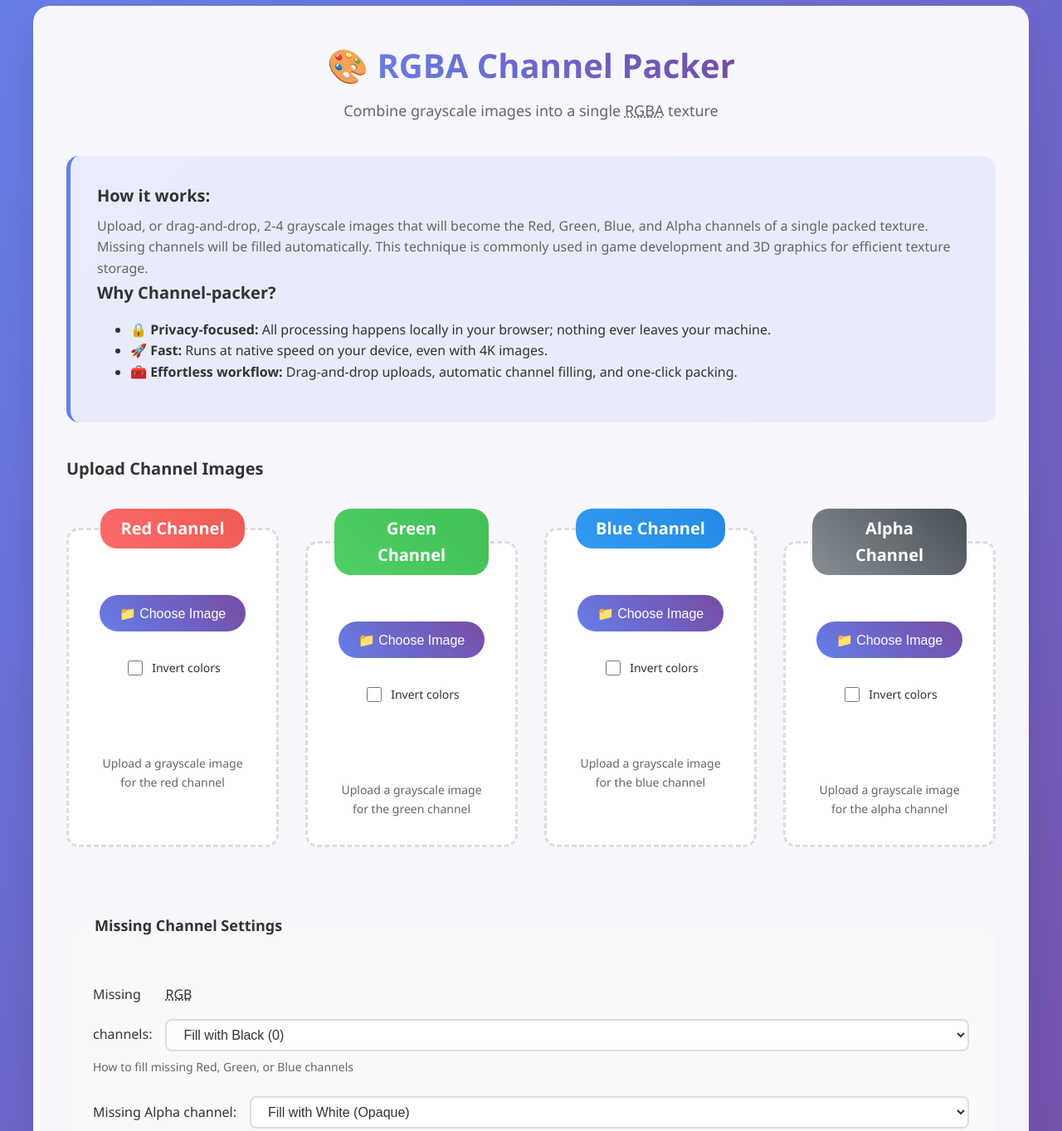
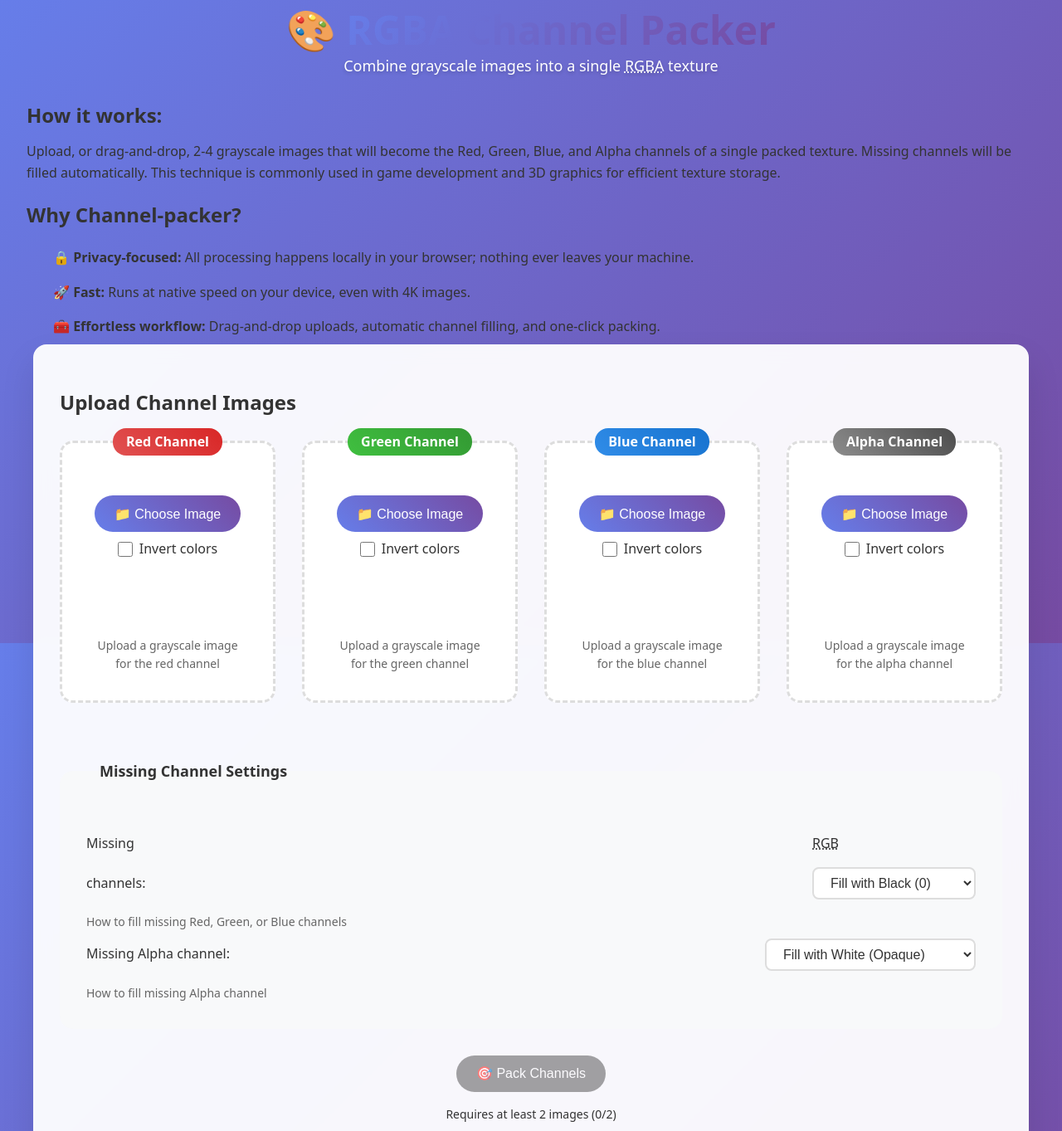
Before and after one commit to tsvenbla/tsvenbla.github.io, a plain HTML site: page channelpacker/index.html in a window 1280 px wide. Shown: the part 25-1388 px from the top of the page at 83% size. Drawn offline with Linux system fonts and the light colour scheme.

Commit message:
Update styles.css

```diff
--- a/channelpacker/styles.css
+++ b/channelpacker/styles.css
@@ -1,532 +1,517 @@
-/* CSS Custom Properties */
 :root {
-    --primary-gradient: linear-gradient(135deg, #667eea 0%, #764ba2 100%);
-    --accent-gradient: linear-gradient(45deg, #667eea, #764ba2);
-    --success-gradient: linear-gradient(45deg, #4caf50, #45a049);
-    --warning-gradient: linear-gradient(45deg, #ff9800, #f57c00);
-
-    --red-channel: linear-gradient(45deg, #ff6b6b, #ee5a52);
-    --green-channel: linear-gradient(45deg, #51cf66, #40c057);
-    --blue-channel: linear-gradient(45deg, #339af0, #228be6);
-    --alpha-channel: linear-gradient(45deg, #868e96, #495057);
-
+    --primary: #667eea;
+    --primary-dark: #5a67d8;
+    --secondary: #764ba2;
+    --success: #4caf50;
+    --warning: #ff9800;
+    --error: #f44336;
     --white: #ffffff;
-    --light-gray: #f8f9fa;
-    --medium-gray: #666666;
-    --dark-gray: #333333;
-    --border-gray: #dddddd;
-    --success-green: #4caf50;
-
-    --border-radius-sm: 10px;
-    --border-radius-md: 15px;
-    --border-radius-lg: 20px;
-    --border-radius-xl: 25px;
-    --border-radius-pill: 30px;
-
-    --shadow-sm: 0 2px 8px rgba(0, 0, 0, 0.1);
-    --shadow-md: 0 5px 15px rgba(0, 0, 0, 0.1);
-    --shadow-lg: 0 10px 25px rgba(0, 0, 0, 0.15);
-    --shadow-xl: 0 20px 40px rgba(0, 0, 0, 0.1);
-
-    --transition-fast: 0.2s ease;
-    --transition-normal: 0.3s ease;
-
-    --spacing-xs: 0.5rem;
-    --spacing-sm: 1rem;
-    --spacing-md: 1.5rem;
-    --spacing-lg: 2rem;
-    --spacing-xl: 2.5rem;
-
-    --font-size-sm: 0.875rem;
-    --font-size-base: 1rem;
-    --font-size-lg: 1.125rem;
-    --font-size-xl: 1.25rem;
-    --font-size-2xl: 1.5rem;
-    --font-size-3xl: 2rem;
-    --font-size-4xl: 2.5rem;
+    --gray-light: #f8f9fa;
+    --gray-medium: #666666;
+    --gray-dark: #333333;
+    --border: #dddddd;
+    --shadow: rgba(0, 0, 0, 0.1);
+    --radius: 1rem;
+    --transition: 0.3s ease;
+    --spacing: clamp(1rem, 3vw, 2rem);
 }
 
-/* Reset and Base Styles */
 *,
 *::before,
 *::after {
     box-sizing: border-box;
+    margin: 0;
+}
+
+html {
+    height: 100%;
+    line-height: 1.6;
+    -webkit-text-size-adjust: 100%;
 }
 
 body {
-    margin: 0;
-    padding: var(--spacing-lg);
-    font-family: 'Segoe UI', Tahoma, Geneva, Verdana, sans-serif;
-    line-height: 1.6;
-    color: var(--dark-gray);
-    background: var(--primary-gradient);
-    min-height: 100vh;
+    min-height: 100%;
+    font-family: system-ui, -apple-system, sans-serif;
+    color: var(--gray-dark);
+    background: linear-gradient(135deg, #667eea 0%, #764ba2 100%);
+    padding: var(--spacing);
 }
 
-/* Main Container */
-article {
-    max-width: 1200px;
+header {
+    max-width: 75rem;
+    margin: 0 auto var(--spacing) auto;
+    text-align: center;
+}
+
+main {
+    max-width: 75rem;
     margin: 0 auto;
     background: rgba(255, 255, 255, 0.95);
-    border-radius: var(--border-radius-lg);
-    padding: var(--spacing-xl);
-    box-shadow: var(--shadow-xl);
+    border-radius: var(--radius);
+    padding: var(--spacing);
+    box-shadow: 0 1.25rem 2.5rem var(--shadow);
     backdrop-filter: blur(10px);
 }
 
-/* Header */
-article > header {
-    text-align: center;
-    margin-bottom: var(--spacing-xl);
+/* Typography */
+h1,
+h2,
+h3 {
+    line-height: 1.2;
+    font-weight: 700;
 }
 
 h1 {
-    margin: 0 0 var(--spacing-xs) 0;
-    font-size: clamp(var(--font-size-2xl), 5vw, var(--font-size-4xl));
-    font-weight: 700;
-    color: var(--dark-gray);
+    font-size: clamp(2rem, 5vw, 3rem);
+    color: var(--gray-dark);
 }
 
-.gradient-text {
-    background: var(--accent-gradient);
+h1 span:not([aria-hidden]) {
+    background: linear-gradient(135deg, #667eea 0%, #764ba2 100%);
     -webkit-background-clip: text;
+    background-clip: text;
     -webkit-text-fill-color: transparent;
-    background-clip: text;
+    display: inline-block;
 }
 
-hgroup p {
-    margin: 0 0 var(--spacing-xl) 0;
-    color: var(--medium-gray);
-    font-size: var(--font-size-lg);
+h2 {
+    font-size: clamp(1.25rem, 3vw, 1.5rem);
+    margin-block: 1.5rem 1rem;
+}
+
+p {
+    margin-block-end: 1rem;
+}
+
+a {
+    color: var(--primary);
+    text-decoration: none;
+    border-bottom: 2px solid transparent;
+    transition: border-color var(--transition);
+}
+
+a:hover,
+a:focus {
+    border-bottom-color: currentColor;
+}
+
+a:focus-visible {
+    outline: 3px solid var(--primary);
+    outline-offset: 4px;
+    border-radius: 2px;
+}
+
+/* Header */
+header hgroup p {
+    font-size: 1.125rem;
+    color: var(--white);
+    text-shadow: 0 2px 4px rgba(0, 0, 0, 0.2);
 }
 
 /* Info Section */
-article > section {
-    background: rgba(102, 126, 234, 0.1);
-    padding: var(--spacing-lg);
-    border-radius: var(--border-radius-md);
-    margin-bottom: var(--spacing-xl);
+main>section:first-child {
+    background: hsla(250, 65%, 60%, 0.1);
+    padding: var(--spacing);
+    border-radius: calc(var(--radius) / 2);
     border-left: 5px solid #667eea;
+    margin-block-end: calc(var(--spacing) * 1.5);
 }
 
-article > section h2 {
-    color: var(--dark-gray);
-    margin: 0 0 var(--spacing-xs) 0;
-    font-size: var(--font-size-xl);
+ul {
+    list-style: none;
+    padding: 0;
 }
 
-article > section p {
-    margin: 0;
-    color: var(--medium-gray);
+ul li {
+    padding-block: 0.5rem;
+    padding-inline-start: 2rem;
+    position: relative;
 }
 
-/* Main Section */
-main h2 {
-    color: var(--dark-gray);
-    margin: 0 0 var(--spacing-lg) 0;
-    font-size: var(--font-size-xl);
+ul li::before {
+    content: attr(data-emoji);
+    position: absolute;
+    left: 0;
+    font-size: 1.25rem;
 }
 
-/* Form Styles */
-form {
-    display: contents;
+strong {
+    color: var(--gray-dark);
 }
 
-/* Fieldsets */
+/* Form Elements */
 fieldset {
     border: none;
     padding: 0;
-    margin: 0 0 var(--spacing-xl) 0;
+    margin-block-end: var(--spacing);
 }
 
-/* Channel Upload Fieldsets */
+legend {
+    font-weight: 600;
+    padding: 0.25rem 1rem;
+    border-radius: 1rem;
+    color: var(--white);
+    margin-block-end: 1rem;
+}
+
+/* Channel Grid */
 fieldset[data-channels] {
     display: grid;
-    grid-template-columns: repeat(auto-fit, minmax(250px, 1fr));
-    gap: var(--spacing-lg);
+    grid-template-columns: repeat(auto-fit, minmax(15rem, 1fr));
+    gap: var(--spacing);
 }
 
 fieldset[data-channel] {
     background: var(--white);
-    border-radius: var(--border-radius-md);
-    padding: var(--spacing-lg);
+    border-radius: var(--radius);
+    padding: var(--spacing);
     text-align: center;
-    border: 3px dashed var(--border-gray);
-    transition: all var(--transition-normal);
+    border: 3px dashed var(--border);
+    transition: all var(--transition);
     position: relative;
-    overflow: hidden;
 }
 
 fieldset[data-channel]:hover {
-    border-color: #667eea;
-    transform: translateY(-5px);
-    box-shadow: var(--shadow-lg);
+    border-color: var(--primary);
+    transform: translateY(-0.25rem);
+    box-shadow: 0 1rem 2rem var(--shadow);
 }
 
-fieldset[data-channel].has-image {
-    border-color: var(--success-green);
+fieldset[data-channel][data-has-image="true"] {
+    border-color: var(--success);
     border-style: solid;
 }
 
-fieldset[data-channel]:focus-within {
-    outline: 2px solid #667eea;
-    outline-offset: 2px;
+fieldset[data-channel="red"] legend {
+    background: linear-gradient(45deg, hsl(0, 70%, 60%), hsl(0, 70%, 50%));
 }
 
-/* Channel Legends */
-fieldset[data-channel] legend {
-    font-weight: 600;
-    margin-bottom: var(--spacing-md);
-    font-size: var(--font-size-xl);
-    padding: var(--spacing-xs) var(--spacing-md);
-    border-radius: var(--border-radius-lg);
-    color: var(--white);
-    display: inline-block;
+fieldset[data-channel="green"] legend {
+    background: linear-gradient(45deg, hsl(120, 50%, 50%), hsl(120, 50%, 40%));
 }
 
-fieldset[data-channel="red"] legend { background: var(--red-channel); }
-fieldset[data-channel="green"] legend { background: var(--green-channel); }
-fieldset[data-channel="blue"] legend { background: var(--blue-channel); }
-fieldset[data-channel="alpha"] legend { background: var(--alpha-channel); }
+fieldset[data-channel="blue"] legend {
+    background: linear-gradient(45deg, hsl(210, 80%, 55%), hsl(210, 80%, 45%));
+}
+
+fieldset[data-channel="alpha"] legend {
+    background: linear-gradient(45deg, hsl(0, 0%, 55%), hsl(0, 0%, 30%));
+}
+
+/* Buttons */
+button {
+    background: linear-gradient(45deg, #667eea, #764ba2);
+    color: var(--white);
+    border: none;
+    padding: 0.75rem 1.5rem;
+    border-radius: 2rem;
+    font-size: 1rem;
+    font-weight: 500;
+    cursor: pointer;
+    transition: all var(--transition);
+    min-height: 2.75rem;
+}
+
+button:hover:not(:disabled) {
+    transform: translateY(-2px);
+    box-shadow: 0 0.5rem 1rem rgba(102, 126, 234, 0.4);
+}
+
+button:focus-visible {
+    outline: 3px solid #667eea;
+    outline-offset: 3px;
+}
+
+button:active:not(:disabled) {
+    transform: translateY(0);
+}
+
+button:disabled {
+    background: var(--gray-medium);
+    cursor: not-allowed;
+    opacity: 0.6;
+}
+
+button[data-action="pack"] {
+    background: linear-gradient(45deg, var(--success), hsl(120, 40%, 45%));
+    padding: 1rem 2.5rem;
+    font-size: 1.125rem;
+}
+
+button[data-action="download"] {
+    background: linear-gradient(45deg, var(--warning), hsl(35, 90%, 45%));
+    padding: 1rem 2.5rem;
+    font-size: 1.125rem;
+}
 
 /* File Input */
 input[type="file"] {
     position: absolute;
-    opacity: 0;
-    pointer-events: none;
+    width: 1px;
+    height: 1px;
+    overflow: hidden;
+    clip: rect(0, 0, 0, 0);
+    white-space: nowrap;
 }
 
-/* Upload Button */
-fieldset[data-channel] button {
-    background: var(--accent-gradient);
-    color: var(--white);
-    border: none;
-    padding: 12px 24px;
-    border-radius: var(--border-radius-xl);
-    cursor: pointer;
-    font-size: var(--font-size-base);
-    font-weight: 500;
-    transition: all var(--transition-normal);
-    margin-bottom: var(--spacing-sm);
-    min-height: 44px;
-}
-
-fieldset[data-channel] button:hover {
-    transform: translateY(-2px);
-    box-shadow: 0 5px 15px rgba(102, 126, 234, 0.4);
-}
-
-fieldset[data-channel] button:focus {
-    outline: 2px solid #667eea;
-    outline-offset: 2px;
-}
-
-fieldset[data-channel] button:active {
-    transform: translateY(0);
-}
-
-/* Invert Checkbox */
-fieldset[data-channel] label {
+/* Checkbox */
+label {
     display: flex;
     align-items: center;
     justify-content: center;
-    gap: var(--spacing-xs);
-    margin: var(--spacing-sm) 0;
-    font-size: var(--font-size-sm);
-    font-weight: 500;
-    color: var(--dark-gray);
-}
-
-fieldset[data-channel] input[type="checkbox"] {
-    position: relative;
-    opacity: 1;
-    pointer-events: auto;
-    width: 18px;
-    height: 18px;
-    accent-color: #667eea;
+    gap: 0.5rem;
+    margin-block: 0.5rem;
     cursor: pointer;
 }
 
-/* Preview Figure */
+input[type="checkbox"] {
+    width: 1.125rem;
+    height: 1.125rem;
+    accent-color: var(--primary);
+    cursor: pointer;
+}
+
+/* Select */
+select {
+    padding: 0.5rem 1rem;
+    border: 2px solid var(--border);
+    border-radius: 0.5rem;
+    background: var(--white);
+    color: var(--gray-dark);
+    font-size: 1rem;
+    cursor: pointer;
+    transition: border-color var(--transition);
+}
+
+select:focus {
+    outline: none;
+    border-color: var(--primary);
+}
+
+/* Preview */
 figure {
-    min-height: 60px;
-    margin: var(--spacing-sm) 0;
-    display: flex;
-    flex-direction: column;
-    align-items: center;
-    gap: var(--spacing-xs);
+    min-height: 3.75rem;
+    margin-block: 1rem;
 }
 
 figure img {
     max-width: 100%;
-    max-height: 150px;
-    border-radius: var(--border-radius-sm);
-    box-shadow: var(--shadow-sm);
+    max-height: 9rem;
+    border-radius: 0.5rem;
+    box-shadow: 0 0.25rem 0.5rem var(--shadow);
 }
 
-figure figcaption {
-    font-size: var(--font-size-sm);
-    color: var(--medium-gray);
-    text-align: center;
+figcaption {
+    font-size: 0.875rem;
+    color: var(--gray-medium);
+    margin-block-start: 0.5rem;
 }
 
-/* Help Text */
-fieldset[data-channel] > small {
-    font-size: var(--font-size-sm);
-    color: var(--medium-gray);
-    display: block;
-    margin-top: var(--spacing-xs);
-}
-
-/* Configuration Fieldset */
+/* Settings */
 fieldset[data-config] {
-    background: var(--light-gray);
-    padding: var(--spacing-lg);
-    border-radius: var(--border-radius-md);
-    display: grid;
-    grid-template-columns: 1fr;
-    gap: var(--spacing-md);
+    background: var(--gray-light);
+    padding: var(--spacing);
+    border-radius: var(--radius);
 }
 
 fieldset[data-config] legend {
-    font-size: var(--font-size-lg);
-    font-weight: 600;
-    color: var(--dark-gray);
-    margin-bottom: var(--spacing-md);
-    width: 100%;
+    color: var(--gray-dark);
+    background: none;
+    font-size: 1.125rem;
 }
 
 fieldset[data-config] label {
     display: grid;
-    grid-template-columns: auto 1fr;
-    gap: var(--spacing-sm);
+    grid-template-columns: 1fr auto;
+    gap: 1rem;
     align-items: center;
-    font-weight: 500;
-    color: var(--dark-gray);
+    margin-block-end: 1rem;
+    cursor: default;
 }
 
-fieldset[data-config] select {
-    padding: var(--spacing-xs) var(--spacing-sm);
-    border: 2px solid var(--border-gray);
-    border-radius: var(--spacing-xs);
-    background: var(--white);
-    color: var(--dark-gray);
-    font-size: var(--font-size-base);
-    transition: border-color var(--transition-fast);
-}
-
-fieldset[data-config] select:focus {
-    outline: none;
-    border-color: #667eea;
-}
-
-fieldset[data-config] small {
-    grid-column: 1 / -1;
-    color: var(--medium-gray);
-    font-size: var(--font-size-sm);
-    margin-top: calc(-1 * var(--spacing-sm));
-}
-
-/* Controls Fieldset */
+/* Controls */
 fieldset[data-controls] {
     text-align: center;
     display: flex;
     flex-direction: column;
     align-items: center;
-    gap: var(--spacing-sm);
+    gap: 1rem;
 }
 
-fieldset[data-controls] legend {
-    display: none;
-}
-
-/* Pack Button */
-#pack-btn {
-    background: var(--success-gradient);
-    color: var(--white);
-    border: none;
-    padding: 15px 40px;
-    font-size: var(--font-size-lg);
-    font-weight: 600;
-    border-radius: var(--border-radius-pill);
-    cursor: pointer;
-    transition: all var(--transition-normal);
-    box-shadow: 0 5px 15px rgba(76, 175, 80, 0.3);
-    min-height: 44px;
-}
-
-#pack-btn:hover:not(:disabled) {
-    transform: translateY(-3px);
-    box-shadow: 0 8px 25px rgba(76, 175, 80, 0.4);
-}
-
-#pack-btn:focus {
-    outline: 2px solid var(--success-green);
-    outline-offset: 2px;
-}
-
-#pack-btn:disabled {
-    background: #cccccc;
-    cursor: not-allowed;
-    box-shadow: none;
-    transform: none;
-}
-
-/* Download Button */
-#download-btn {
-    background: var(--warning-gradient);
-    color: var(--white);
-    border: none;
-    padding: 15px 40px;
-    font-size: var(--font-size-lg);
-    font-weight: 600;
-    border-radius: var(--border-radius-pill);
-    cursor: pointer;
-    transition: all var(--transition-normal);
-    box-shadow: 0 5px 15px rgba(255, 152, 0, 0.3);
-    min-height: 44px;
-}
-
-#download-btn:hover {
-    transform: translateY(-3px);
-    box-shadow: 0 8px 25px rgba(255, 152, 0, 0.4);
-}
-
-#download-btn:focus {
-    outline: 2px solid #ff9800;
-    outline-offset: 2px;
-}
-
-/* Loading */
-aside[role="status"] {
-    text-align: center;
-    margin: var(--spacing-lg) 0;
-}
-
-aside[role="status"]:not([hidden]) {
+/* Small text */
+small {
+    font-size: 0.875rem;
+    color: var(--gray-medium);
     display: block;
 }
 
-aside[role="status"] span {
-    border: 4px solid #f3f3f3;
-    border-top: 4px solid #667eea;
+/* Status */
+aside[role="status"] {
+    text-align: center;
+    margin-block: var(--spacing);
+}
+
+aside[role="status"]:not([hidden]) span {
+    display: inline-block;
+    width: 2.5rem;
+    height: 2.5rem;
+    border: 4px solid var(--gray-light);
+    border-top-color: var(--primary);
     border-radius: 50%;
-    width: 40px;
-    height: 40px;
     animation: spin 1s linear infinite;
-    margin: 0 auto var(--spacing-xs);
-    display: block;
+    margin-block-end: 0.5rem;
 }
 
 @keyframes spin {
-    0% { transform: rotate(0deg); }
-    100% { transform: rotate(360deg); }
+    to {
+        transform: rotate(360deg);
+    }
 }
 
-/* Result Output */
+/* Output */
 output {
+    display: block;
     text-align: center;
-    margin-top: var(--spacing-xl);
-    display: block;
+    margin-block-start: calc(var(--spacing) * 1.5);
 }
 
 output h3 {
-    margin-bottom: var(--spacing-md);
-    color: var(--dark-gray);
-    font-size: var(--font-size-xl);
+    color: var(--success);
+    margin-block-end: 1rem;
 }
 
 output canvas {
     max-width: 100%;
-    border-radius: var(--border-radius-md);
-    box-shadow: var(--shadow-lg);
-    border: 3px solid var(--success-green);
+    border-radius: var(--radius);
+    box-shadow: 0 1rem 2rem var(--shadow);
+    border: 3px solid var(--success);
 }
 
-/* Responsive Design */
-@media (max-width: 768px) {
-    body {
-        padding: var(--spacing-sm);
+output dl {
+    display: grid;
+    grid-template-columns: auto 1fr;
+    gap: 0.5rem 1rem;
+    max-width: 30rem;
+    margin: 1rem auto;
+    text-align: left;
+}
+
+output dt {
+    font-weight: 600;
+    color: var(--gray-dark);
+}
+
+output dd {
+    color: var(--gray-medium);
+}
+
+/* Footer */
+footer {
+    text-align: center;
+    margin-block-start: calc(var(--spacing) * 2);
+    padding-block-start: var(--spacing);
+    border-top: 1px solid var(--border);
+}
+
+footer img {
+    height: 2rem;
+    width: auto;
+    margin-block: 1rem;
+}
+
+/* Focus visible for all interactive elements */
+*:focus-visible {
+    outline: 3px solid var(--primary);
+    outline-offset: 3px;
+    border-radius: 2px;
+}
+
+/* Drag over state */
+[data-drag-over="true"] {
+    border-color: var(--primary) !important;
+    background-color: hsla(250, 65%, 60%, 0.05);
+    border-style: solid !important;
+}
+
+/* Notification */
+[role="alert"] {
+    position: fixed;
+    top: 1rem;
+    right: 1rem;
+    padding: 1rem 1.5rem;
+    border-radius: 0.5rem;
+    color: var(--white);
+    font-weight: 500;
+    max-width: 25rem;
+    z-index: 1000;
+    box-shadow: 0 0.5rem 1rem rgba(0, 0, 0, 0.2);
+    animation: slideIn 0.3s ease;
+}
+
+[role="alert"][data-type="error"] {
+    background: var(--error);
+}
+
+[role="alert"][data-type="success"] {
+    background: var(--success);
+}
+
+[role="alert"][data-type="warning"] {
+    background: var(--warning);
+}
+
+[role="alert"][data-type="info"] {
+    background: var(--primary);
+}
+
+@keyframes slideIn {
+    from {
+        transform: translateX(100%);
+        opacity: 0;
     }
 
-    article {
-        padding: var(--spacing-lg);
+    to {
+        transform: translateX(0);
+        opacity: 1;
     }
+}
 
+/* Responsive */
+@media (max-width: 48rem) {
     fieldset[data-channels] {
         grid-template-columns: 1fr;
     }
 
     fieldset[data-config] label {
         grid-template-columns: 1fr;
-        gap: var(--spacing-xs);
     }
 
-    fieldset[data-controls] {
+    button {
         width: 100%;
-    }
-
-    #pack-btn,
-    #download-btn {
-        width: 100%;
-        margin: var(--spacing-xs) 0;
     }
 }
 
-@media (max-width: 480px) {
-    #pack-btn,
-    #download-btn {
-        padding: 12px 24px;
-        font-size: var(--font-size-base);
+/* Print styles */
+@media print {
+    main {
+        box-shadow: none;
+        background: white;
+    }
+
+    button,
+    input,
+    select {
+        display: none;
     }
 }
 
-/* Reduced Motion */
+/* Reduced motion */
 @media (prefers-reduced-motion: reduce) {
+
     *,
     *::before,
     *::after {
         animation-duration: 0.01ms !important;
-        animation-iteration-count: 1 !important;
         transition-duration: 0.01ms !important;
     }
-
-    aside[role="status"] span {
-        animation: none;
-        border: 4px solid #667eea;
-    }
 }
-
-/* Additional Semantic Styles */
-a {
-    text-decoration: none;
-    color: inherit;
-}
-
-a:hover h1 {
-    transform: scale(1.02);
-    transition: transform var(--transition-normal);
-}
-
-/* Focus Improvements */
-*:focus-visible {
-    outline: 2px solid #667eea;
-    outline-offset: 2px;
-    border-radius: 4px;
-}
-
-/* Form Validation States */
-input:invalid {
-    border-color: #f44336;
-}
-
-input:valid {
-    border-color: var(--success-green);
-}
-
-/* Drag and Drop States */
-[data-drag-over="true"] {
-    border-color: #667eea !important;
-    background-color: rgba(102, 126, 234, 0.05);
-    border-style: solid !important;
-}
```
